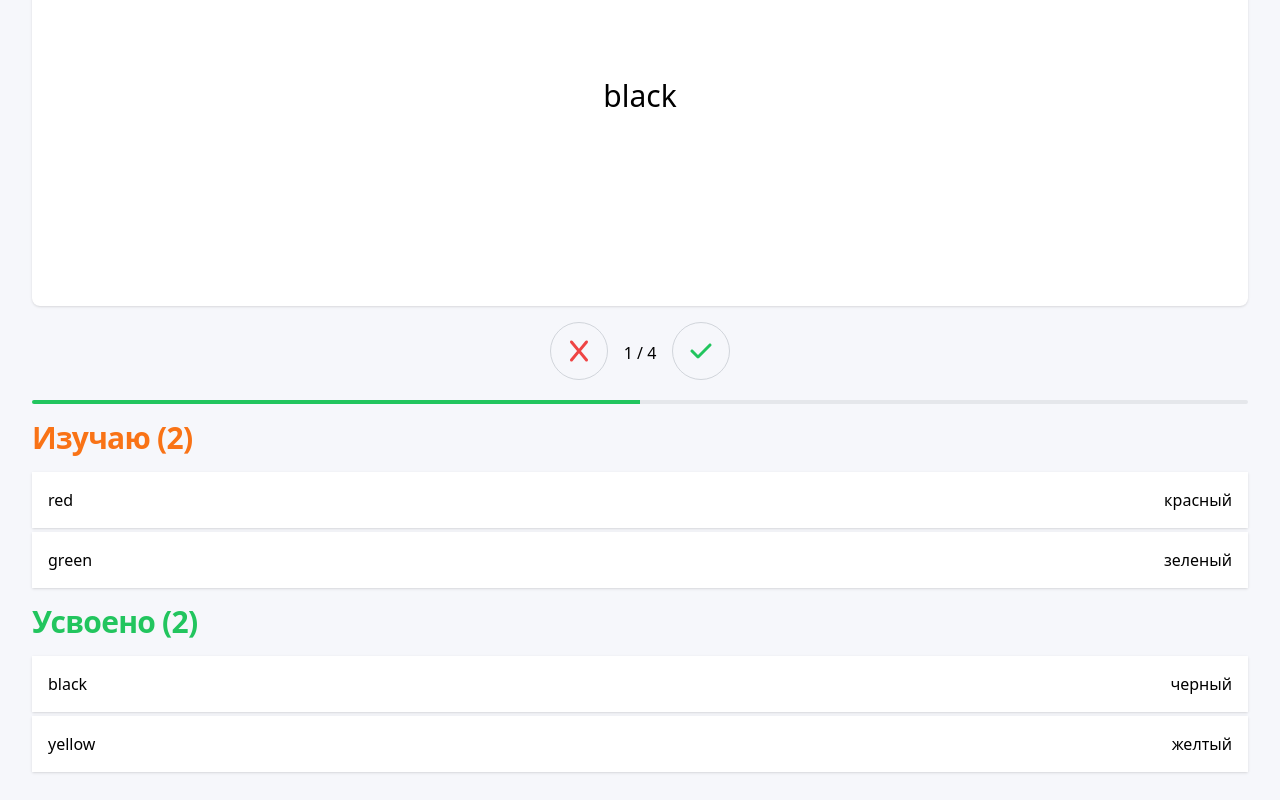
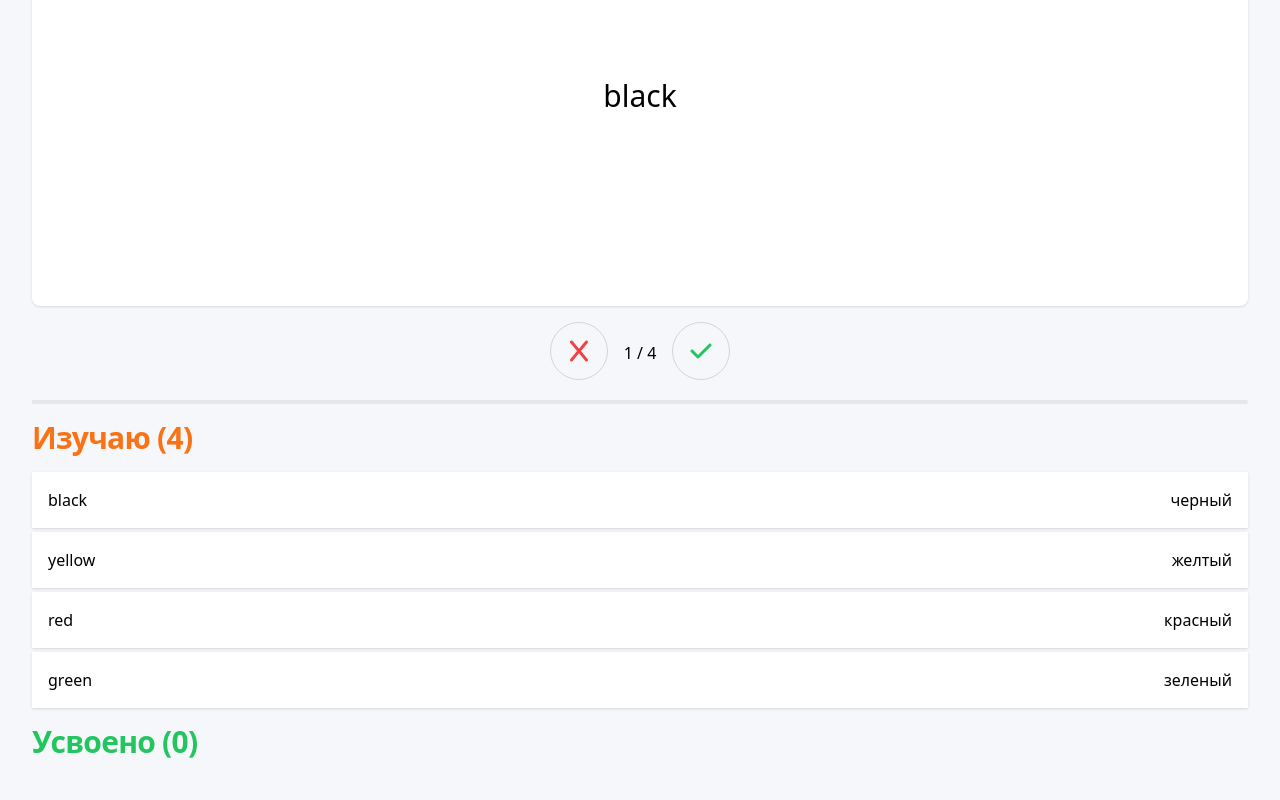
Before and after one commit to KodyaTemirov/quizlet-app, a Vue app: page /card/1 in a window 1280 px wide. Shown: the part 358-1158 px from the top of the page. Built offline with nearby package versions, Linux system fonts and the light colour scheme.

Commit message:
feat: added slider

```diff
--- a/src/components/Toggle.vue
+++ b/src/components/Toggle.vue
@@ -64,7 +64,7 @@ const toggleHandler = () => {
 			</div>
 		</TransitionRoot>
 		<div class="flex gap-4 mt-4 items-center justify-center">
-			<button @click="doneHandler(id)">
+			<button @click="doNotHandler(id)">
 				<font-awesome-icon
 					icon="fa-solid fa-x"
 					class="rounded-full p-4 border w-6 h-6 border-solid border-gray-300 text-red-500 hover:bg-slate-200"
@@ -79,18 +79,4 @@ const toggleHandler = () => {
 			</button>
 		</div>
 	</div>
-	<div
-		v-show="!id"
-		class="py-6 px-10 mt-4 text-center text-blue-900 flex justify-around items-center"
-	>
-		<div>
-			<div class="text-3xl font-bold mb-2">Замечательно!</div>
-			У вас есть еще другие термины для повтора.
-		</div>
-
-		<font-awesome-icon
-			icon="fa-solid fa-ranking-star"
-			class="text-green-500 text-9xl"
-		/>
-	</div>
 </template>
--- a/src/pages/DetailCard.vue
+++ b/src/pages/DetailCard.vue
@@ -1,5 +1,5 @@
 <script setup>
-import { ref } from 'vue';
+import { ref, watch } from 'vue';
 import { store } from '../store/store';
 import Toggle from '../components/Toggle.vue';
 const { cards } = store;
@@ -9,6 +9,7 @@ const { title, description, terms } = card;
 
 const sliderState = ref(terms);
 const result = ref(false);
+const renderCount = ref(0);
 
 const nextHandler = id => {
 	if (id < terms.length) {
@@ -20,13 +21,18 @@ const nextHandler = id => {
 		sliderState.value = nextActive;
 	} else {
 		result.value = true;
-		console.log('ura');
 	}
 };
 
 const doneHandler = id => {
+	terms[id - 1].completed = true;
 	nextHandler(id);
 };
+const doNotHandler = id => {
+	nextHandler(id);
+};
+
+watch(terms, () => {});
 
 const completed = terms.filter(item => item.completed === true);
 const unCompleted = terms.filter(item => item.completed === false);
@@ -52,9 +58,8 @@ const completedStyle = {
 		<p class="mt-4 text-gray-500 text-sm">
 			{{ description }}
 		</p>
-
+		<div v-show="!result">
 			<Toggle
-			v-show="result"
 				v-for="{ id, term, definition, active } in sliderState"
 				:count="terms.length"
 				:id="id"
@@ -62,20 +67,38 @@ const completedStyle = {
 				:term="term"
 				:definition="definition"
 				:done-handler="doneHandler"
-			:key="`$${id}+${active}+${result}`"
+				:do-not-handler="doNotHandler"
+				:key="`$${id}+${active}+${result}+${completed}`"
 			/>
+		</div>
+		<div
+			v-show="result"
+			class="py-6 px-10 mt-4 text-center text-blue-900 flex justify-around items-center"
+		>
+			<div>
+				<div class="text-3xl font-bold mb-2">Замечательно!</div>
+				У вас есть еще другие термины для повтора.
+			</div>
+
+			<font-awesome-icon
+				icon="fa-solid fa-ranking-star"
+				class="text-green-500 text-9xl"
+			/>
+		</div>
 	</div>
 	<div class="flex w-full my-4">
 		<div class="h-1 bg-green-500 rounded-l-sm" :style="completedStyle"></div>
 		<div class="h-1 bg-gray-200 rounded-r-sm" :style="unCompletedStyle"></div>
 	</div>
 	<h3
+		:key="renderCount"
 		class="text-orange-500 text-xl font-bold leading-7 text-gray-900 sm:truncate sm:text-3xl sm:tracking-tight mb-4"
 	>
 		Изучаю ({{ unCompleted.length }})
 	</h3>
 	<div class="flex gap-1 flex-col">
 		<div
+			:key="renderCount"
 			v-for="item in unCompleted"
 			class="shadow p-4 bg-white flex justify-between"
 		>
@@ -90,6 +113,7 @@ const completedStyle = {
 
 	<h3
 		class="mt-4 text-green-500 text-xl font-bold leading-7 text-gray-900 sm:truncate sm:text-3xl sm:tracking-tight mb-4"
+		:key="renderCount"
 	>
 		Усвоено ({{ completed.length }})
 	</h3>
--- a/src/store/store.js
+++ b/src/store/store.js
@@ -8,8 +8,8 @@ export const store = reactive({
 			description: 'Карточка для улучшение словарного запаса, состоит только из цветов.',
 			color: '',
 			terms: [
-				{ id: 1, term: 'black', definition: 'черный', active: true, completed: true },
-				{ id: 2, term: 'yellow', definition: 'желтый', active: false, completed: true },
+				{ id: 1, term: 'black', definition: 'черный', active: true, completed: false },
+				{ id: 2, term: 'yellow', definition: 'желтый', active: false, completed: false },
 				{ id: 3, term: 'red', definition: 'красный', active: false, completed: false },
 				{ id: 4, term: 'green', definition: 'зеленый', active: false, completed: false },
 			]
```
Lines whose indentation alone changed are shown as unchanged.
